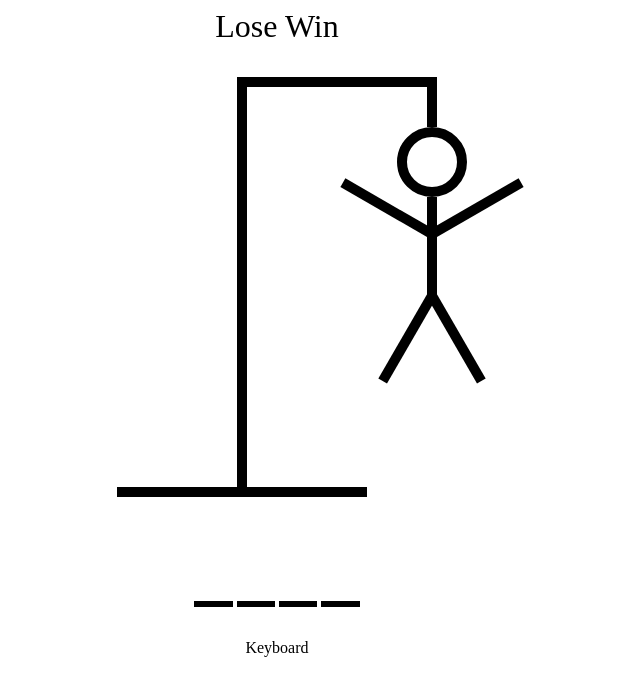
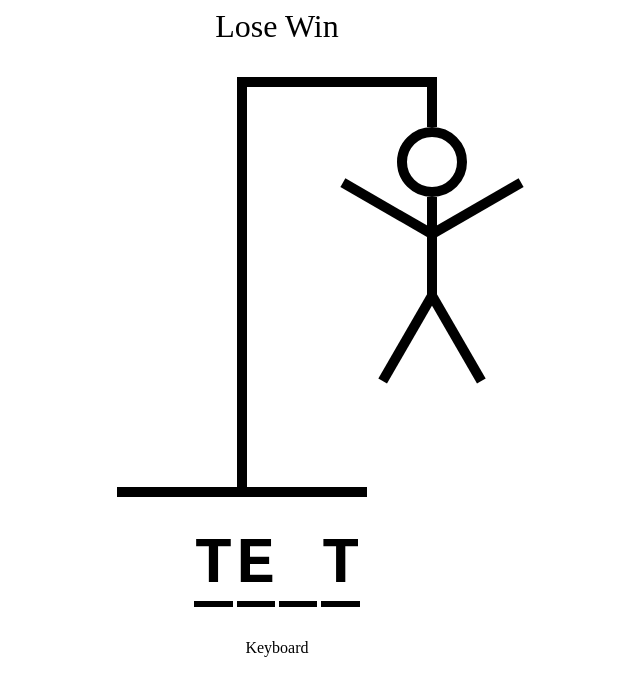
Before and after one commit to gyalche/hangman_React_typescript, a React (Vite) app: page / in a window 1280 px wide. Shown: the top 696 px of the page, without its empty margins (363-1003 px from the left). Built offline with nearby package versions, Linux system fonts and the light colour scheme.

Commit message:
done with words

```diff
--- a/src/components/HangmanWord.tsx
+++ b/src/components/HangmanWord.tsx
@@ -1,8 +1,8 @@
 import React from 'react';
 
 const HangmanWord = () => {
-  let guessLetter = ['t'];
-  const word = 'dawa';
+  let guessedLetter = ['t', 'e', 'g', 't'];
+  const word = 'test';
   return (
     <div
       style={{
@@ -14,12 +14,12 @@ const HangmanWord = () => {
         fontFamily: 'monospace',
       }}>
       {word.split('').map((letter, index) => (
-        <span style={{ borderBottom: '.1em solid black' }}>
+        <span key={index} style={{ borderBottom: '.1em solid black' }}>
           <span
             style={{
-              visibility: guessLetter.includes(letter) ? 'visible' : 'hidden',
+              visibility: guessedLetter.includes(letter) ? 'visible' : 'hidden',
             }}>
-            {index}
+            {letter}
           </span>
         </span>
       ))}
```
